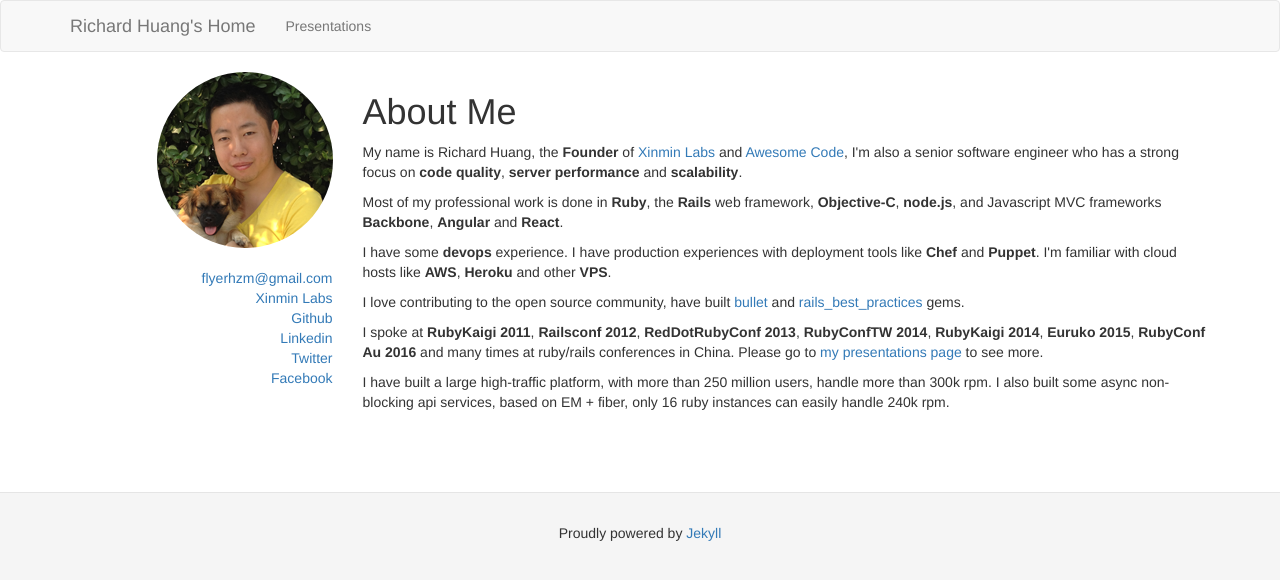
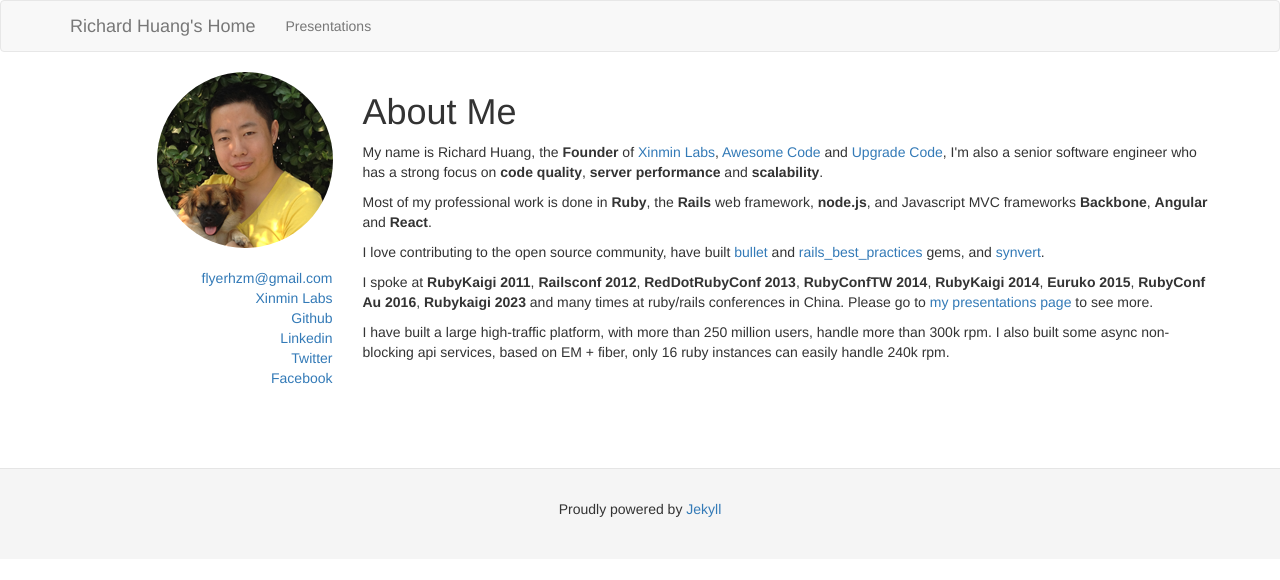
Before and after one commit to flyerhzm/huangzhimin.com, a Jekyll site: the page built from index.html, in a window 1280 px wide. Shown: the top 580 px of the page. Built offline with Jekyll 4.4.1, drawn with Linux system fonts in a browser that asks for light colours; nearby versions of some CDN libraries.

Commit message:
update homepage

```diff
--- a/index.html
+++ b/index.html
@@ -16,12 +16,11 @@
   </div>
   <div class="col-md-9">
     <h1>About Me</h1>
-    <p>My name is Richard Huang, the <strong>Founder</strong> of <a href="https://xinminlabs.com">Xinmin Labs</a> and <a href="https://awesomecode.io">Awesome Code</a>, I'm also a senior software engineer who has a strong focus on <strong>code quality</strong>, <strong>server performance</strong> and <strong>scalability</strong>.</p>
-    <p>Most of my professional work is done in <strong>Ruby</strong>, the <strong>Rails</strong> web framework, <strong>Objective-C</strong>, <strong>node.js</strong>, and Javascript MVC frameworks <strong>Backbone</strong>, <strong>Angular</strong> and <strong>React</strong>.
-    <p>I have some <strong>devops</strong> experience. I have production experiences with deployment tools like <strong>Chef</strong> and <strong>Puppet</strong>. I'm familiar with cloud hosts like <strong>AWS</strong>, <strong>Heroku</strong> and other <strong>VPS</strong>.
+    <p>My name is Richard Huang, the <strong>Founder</strong> of <a href="https://xinminlabs.com">Xinmin Labs</a>, <a href="https://awesomecode.io">Awesome Code</a> and <a href="https://upgradecode.io">Upgrade Code</a>, I'm also a senior software engineer who has a strong focus on <strong>code quality</strong>, <strong>server performance</strong> and <strong>scalability</strong>.</p>
+    <p>Most of my professional work is done in <strong>Ruby</strong>, the <strong>Rails</strong> web framework, <strong>node.js</strong>, and Javascript MVC frameworks <strong>Backbone</strong>, <strong>Angular</strong> and <strong>React</strong>.
     <p>I love contributing to the open source community, have built
-    <a href="https://github.com/flyerhzm/bullet">bullet</a> and <a href="https://github.com/flyerhzm/rails_best_practices">rails_best_practices</a> gems.
-    <p>I spoke at <strong>RubyKaigi 2011</strong>, <strong>Railsconf 2012</strong>, <strong>RedDotRubyConf 2013</strong>, <strong>RubyConfTW 2014</strong>, <strong>RubyKaigi 2014</strong>, <strong>Euruko 2015</strong>, <strong>RubyConf Au 2016</strong> and many times at ruby/rails conferences in China. Please go to
+    <a href="https://github.com/flyerhzm/bullet">bullet</a> and <a href="https://github.com/flyerhzm/rails_best_practices">rails_best_practices</a> gems, and <a href="https://synvert.net">synvert</a>.
+    <p>I spoke at <strong>RubyKaigi 2011</strong>, <strong>Railsconf 2012</strong>, <strong>RedDotRubyConf 2013</strong>, <strong>RubyConfTW 2014</strong>, <strong>RubyKaigi 2014</strong>, <strong>Euruko 2015</strong>, <strong>RubyConf Au 2016</strong>, <strong>Rubykaigi 2023</strong> and many times at ruby/rails conferences in China. Please go to
     <a href="https://huangzhimin.com/presentations.html">my presentations page</a> to see more.</p>
     <p>I have built a large high-traffic platform, with more than 250 million users, handle more than 300k rpm. I also built some async non-blocking api services, based on EM + fiber, only 16 ruby instances can easily handle 240k rpm.</p>
   </div>
```
